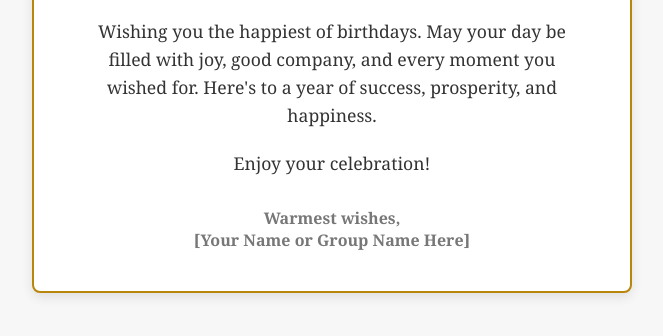
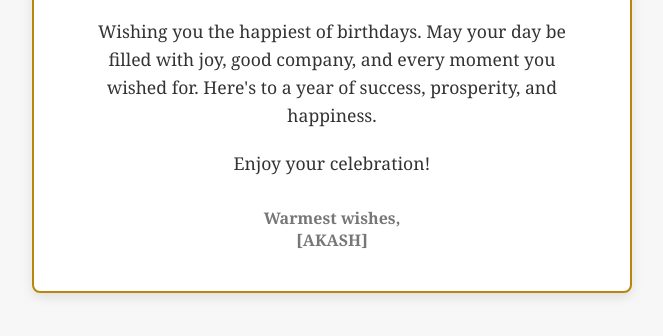
Before and after one commit to shamimislam0028-sys/theme, a plain HTML site: page index.html in a window 1280 px wide. Shown: the part 380-716 px from the top of the page, without its empty margins (308-971 px from the left). Drawn offline with Linux system fonts and the light colour scheme.

Commit message:
Update index.html

```diff
--- a/index.html
+++ b/index.html
@@ -108,7 +108,7 @@
     <div class="signature">
         Warmest wishes,
         <br>
-        [Your Name or Group Name Here]
+        [AKASH]
     </div>
 </div>
 
```
